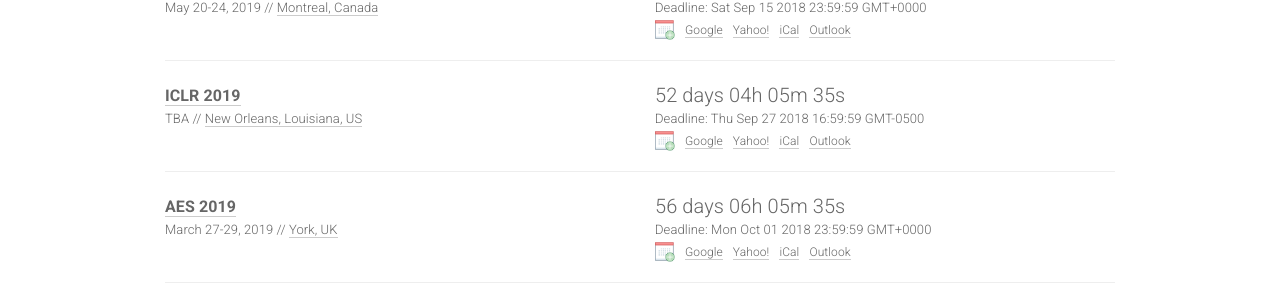
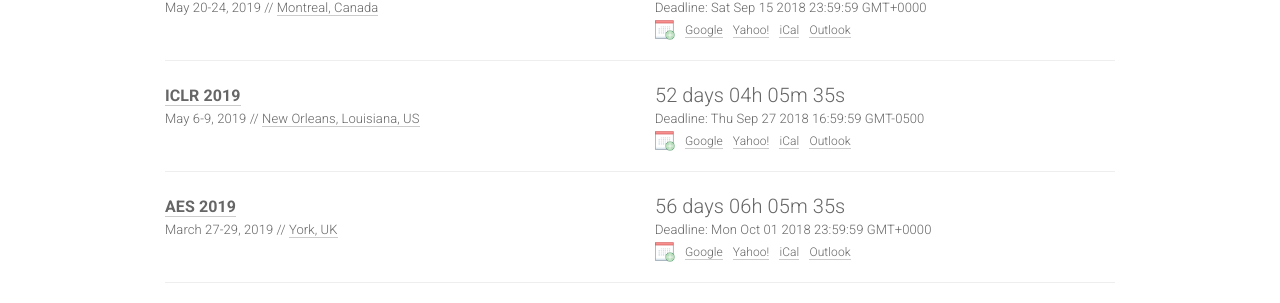
Before and after one commit to paperswithcode/ai-deadlines, a Jekyll site: the page built from index.html, in a window 1280 px wide and 900 px high. Shown: the part 364-667 px from the top of the window. Built offline with Jekyll 4.4.1, drawn with Linux system fonts in a browser that asks for light colours; nearby versions of some CDN libraries; comment, search, counter and statistics services are not loaded.

Commit message:
Update conferences.yml
Dates for ICLR 2019.

```diff
--- a/_data/conferences.yml
+++ b/_data/conferences.yml
@@ -27,7 +27,7 @@
   link: http://iclr.cc/
   deadline: "2018-09-27 16:59:59"
   timezone: EST
-  date: TBA
+  date: May 6-9, 2019
   place: New Orleans, Louisiana, US
   sub: ML
 
```
